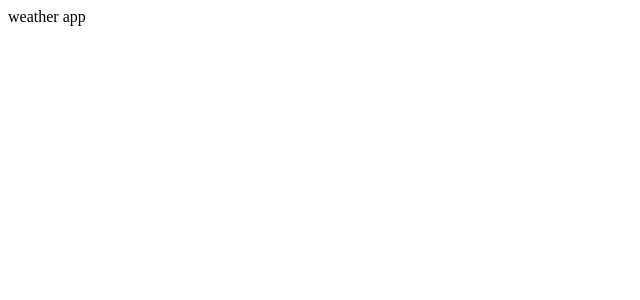
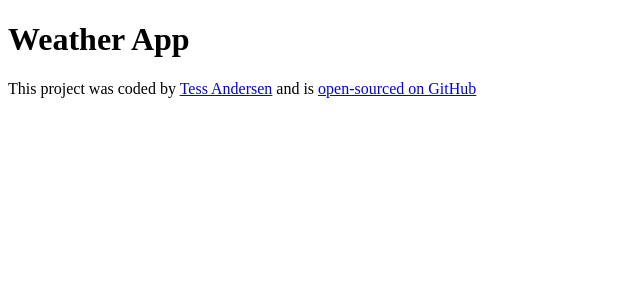
Before and after one commit to andersentess/react-weather-app, a React (Create React App) app: page / in a window 1280 px wide. Shown: the top 300 px of the page, without its empty margins (0-640 px from the left). Built offline with nearby package versions, Linux system fonts and the light colour scheme; the HTML template or start-up script is replaced by a standard one.

Commit message:
added github repo URL and linkedin URL

```diff
--- a/src/App.js
+++ b/src/App.js
@@ -1,5 +1,22 @@
 import "./App.css";
 
 export default function App() {
-  return <div className="App">weather app</div>;
+  return (
+    <div className="App">
+      <h1>Weather App</h1>
+      <footer>
+        This project was coded by{" "}
+        <a href="https://www.linkedin.com/in/tess-andersen/" target="_blank">
+          Tess Andersen
+        </a>{" "}
+        and is{" "}
+        <a
+          href="https://github.com/andersentess/react-weather-app"
+          target="_blank"
+        >
+          open-sourced on GitHub
+        </a>
+      </footer>
+    </div>
+  );
 }
```
